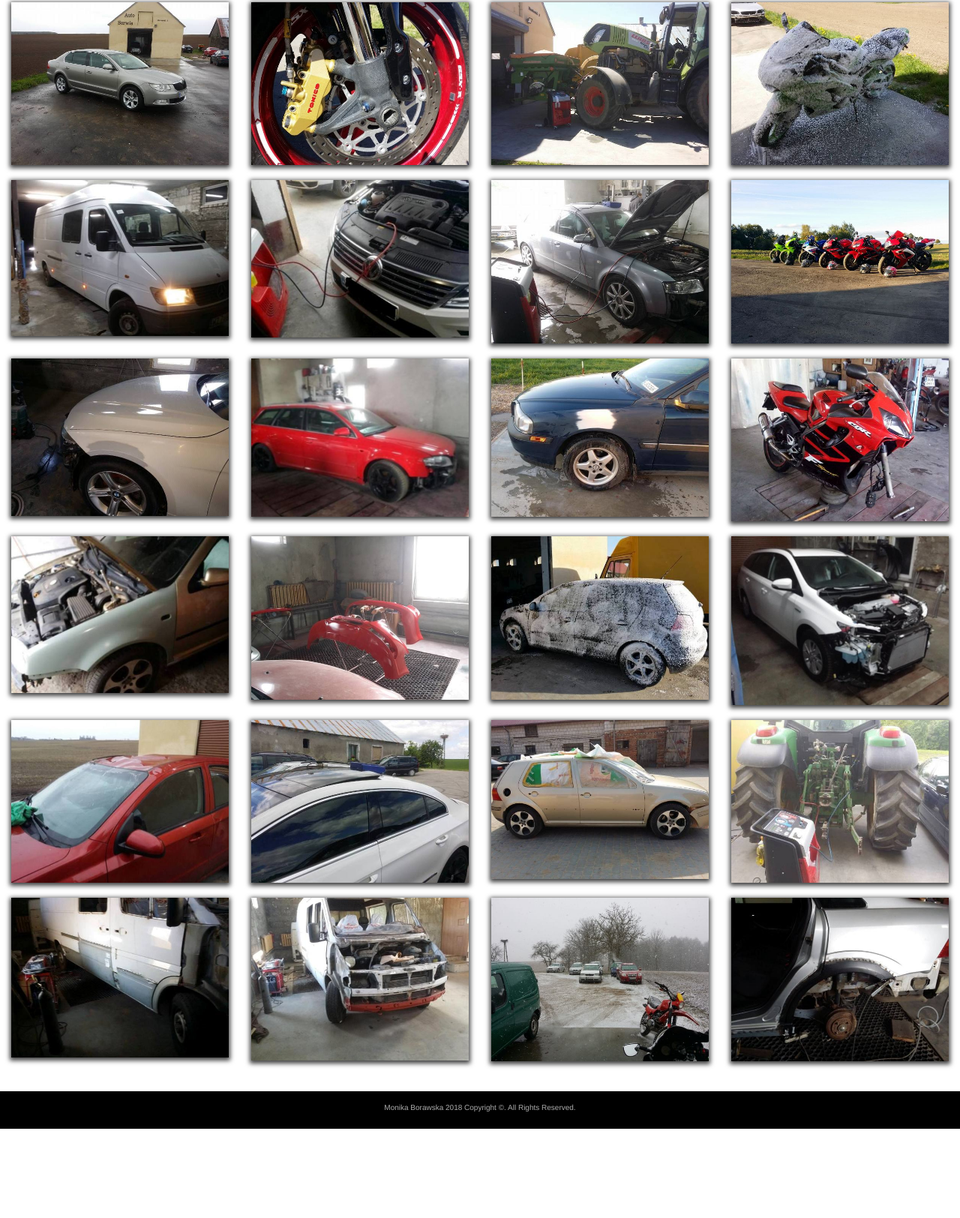
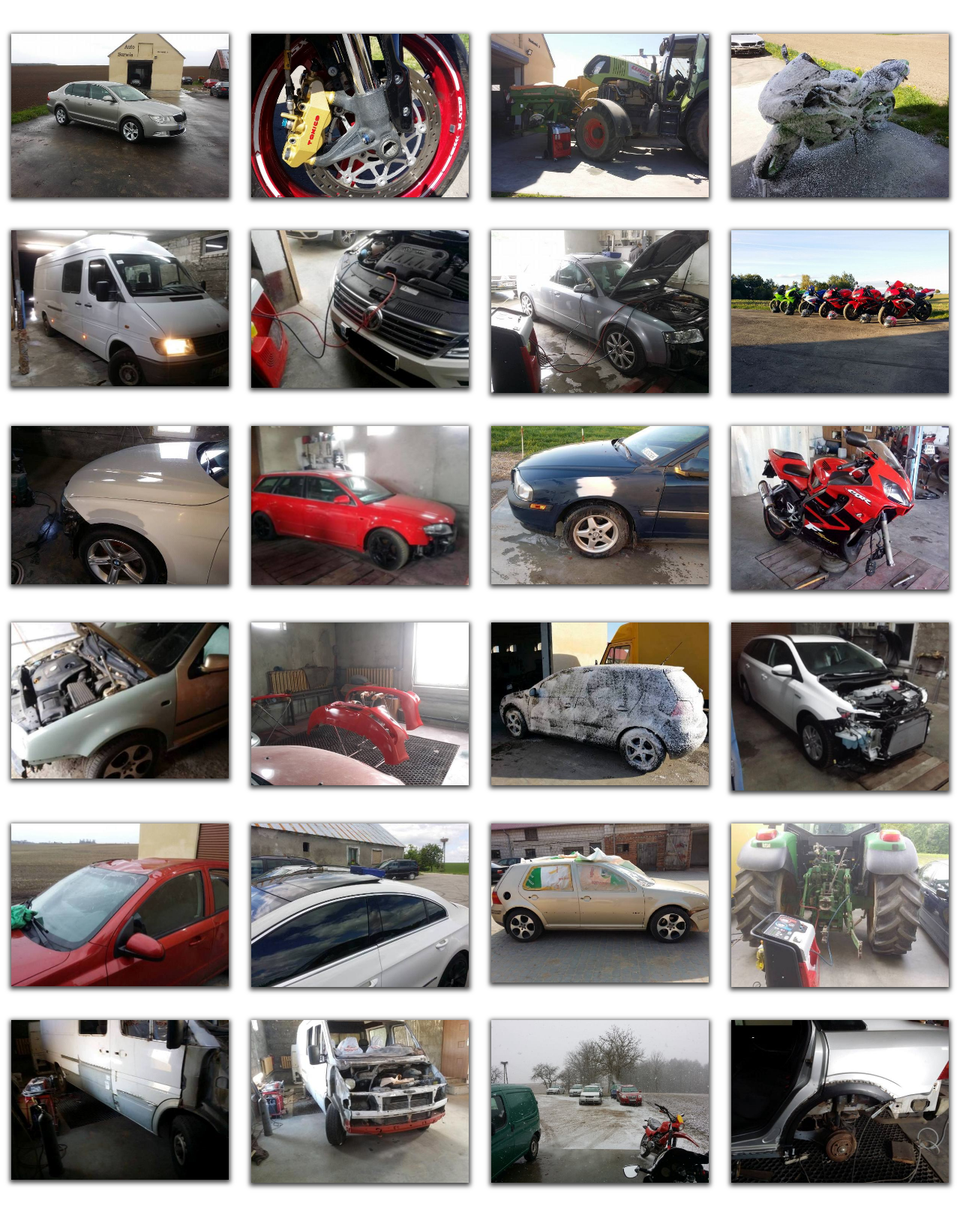
Before and after one commit to monikabor20/Autoserwis-Page, a plain HTML site: page galeria.html in a window 1280 px wide. Shown: the part 248-1872 px from the top of the page at 75% size. Before the commit the page ends 1753 px from the top, so only its background shows below. Drawn offline with nearby package versions, Linux system fonts and the light colour scheme.

Commit message:
Poprawki

```diff
--- a/galeria.html
+++ b/galeria.html
@@ -9,16 +9,28 @@
 
     <!-- Bootstrap CSS -->
     <link rel="stylesheet" type="text/css" href="style/stylesheet-galeria.css" />
-    <link rel="stylesheet" href="https://maxcdn.bootstrapcdn.com/bootstrap/4.0.0-beta.2/css/bootstrap.min.css" integrity="sha384-PsH8R72JQ3SOdhVi3uxftmaW6Vc51MKb0q5P2rRUpPvrszuE4W1povHYgTpBfshb" crossorigin="anonymous">
-    <link rel="stylesheet" href="https://maxcdn.bootstrapcdn.com/bootstrap/3.3.7/css/bootstrap.min.css">
+    <link rel="stylesheet" href="https://maxcdn.bootstrapcdn.com/bootstrap/4.0.0/css/bootstrap.min.css" integrity="sha384-Gn5384xqQ1aoWXA+058RXPxPg6fy4IWvTNh0E263XmFcJlSAwiGgFAW/dAiS6JXm" crossorigin="anonymous">
+    <link href="lightbox/css/lightbox.min.css" rel="stylesheet">
+    <link href="https://fonts.googleapis.com/css?family=Racing+Sans+One" rel="stylesheet">
 
-    <link href="https://fonts.googleapis.com/css?family=Racing+Sans+One" rel="stylesheet">
-    <link href="lightbox/css/lightbox.min.css" rel="stylesheet">
+    <!-- Global site tag (gtag.js) - Google Analytics -->
+    <script async src="https://www.googletagmanager.com/gtag/js?id=UA-113385519-1"></script>
+    <script>
+        window.dataLayer = window.dataLayer || [];
+
+        function gtag() {
+            dataLayer.push(arguments);
+        }
+        gtag('js', new Date());
+        gtag('config', 'UA-113385519-1');
+
+    </script>
 </head>
 
 <body>
     <nav class="navbar navbar-expand-md bg-dark navbar-dark navbar-fixed-top">
         <!-- Brand -->
+        <div class="container-fluid">
             <a class="navbar-brand" href="#">Auto-Serwis Paweł Wierszel</a>
 
             <!-- Toggler/collapsibe Button -->
@@ -28,7 +40,7 @@
 
             <!-- Navbar links -->
             <div class="collapse navbar-collapse" id="collapsibleNavbar">
-            <ul class="nav navbar-nav navbar-right">
+                <ul class="nav navbar-nav ml-auto">
                     <li class="nav-item">
                         <a class="nav-link" href="index.html">Strona główna</a>
                         <li class="nav-item">
@@ -42,144 +54,143 @@
                         </li>
                 </ul>
             </div>
+        </div>
     </nav>
 
-    <div class="container-fluid">
+    <div class="container-fluid content">
         <div class="row">
             <div class="header col-12">
                 <h3>Galeria</h3>
             </div>
         </div>
-        <div class="row">
-            <div class="small-images">
+        <div class="row text-center text-lg-left">
             <div class="col-md-3 col-sm-6 col-xs-6">
-                    <a href="foto/foto-galeria/duze-foto/foto-autoBG.jpg" data-lightbox="image-1" data-title="Autoserwis">
-                        <img class="img-responsive" src="foto/foto-galeria/male-foto/samoch%C3%B3d.jpg" />
+                <a href="foto/foto-galeria/duze-foto/foto-autoBG.jpg" class="d-block mb-4" data-lightbox="image-1" data-title="Autoserwis">
+                        <img class="img-fluid" src="foto/foto-galeria/male-foto/samoch%C3%B3d.jpg" />
                     </a>
             </div>
             <div class="col-md-3 col-sm-6 col-xs-6">
-                    <a href="foto/foto-galeria/duze-foto/ko%C5%82omotoru-BG.jpg" data-lightbox="image-1" data-title="Autoserwis">
-                       <img class="img-responsive" src="foto/foto-galeria/male-foto/ko%C5%82o%20motoru.jpg" />
+                <a href="foto/foto-galeria/duze-foto/ko%C5%82omotoru-BG.jpg" class="d-block mb-4" data-lightbox="image-1" data-title="Autoserwis">
+                       <img class="img-fluid" src="foto/foto-galeria/male-foto/ko%C5%82o%20motoru.jpg" />
                 </a>
             </div>
             <div class="col-md-3 col-sm-6 col-xs-6">
-                    <a href="foto/foto-galeria/duze-foto/maszyny%20rolnicze-BG.jpg" data-lightbox="image-1" data-title="Autoserwis">
-                       <img class="img-responsive" src="foto/foto-galeria/male-foto/maszyny%20rolnicze.jpg" />
+                <a href="foto/foto-galeria/duze-foto/maszyny%20rolnicze-BG.jpg" class="d-block mb-4" data-lightbox="image-1" data-title="Autoserwis">
+                       <img class="img-fluid" src="foto/foto-galeria/male-foto/maszyny%20rolnicze.jpg" />
                 </a>
             </div>
             <div class="col-md-3 col-sm-6 col-xs-6">
-                    <a href="foto/foto-galeria/duze-foto/motor%20w%20pianie-BG.jpg" data-lightbox="image-1" data-title="Autoserwis">
-                       <img class="img-responsive" src="foto/foto-galeria/male-foto/motor%20w%20pianie.jpg" />
+                <a href="foto/foto-galeria/duze-foto/motor%20w%20pianie-BG.jpg" class="d-block mb-4" data-lightbox="image-1" data-title="Autoserwis">
+                       <img class="img-fluid" src="foto/foto-galeria/male-foto/motor%20w%20pianie.jpg" />
                 </a>
             </div>
             <div class="col-md-3 col-sm-6 col-xs-6">
-                    <a href="foto/foto-galeria/duze-foto/bus-BG.jpg" data-lightbox="image-1" data-title="Autoserwis">
-                       <img class="img-responsive" src="foto/foto-galeria/male-foto/bus.jpg" />
+                <a href="foto/foto-galeria/duze-foto/bus-BG.jpg" class="d-block mb-4" data-lightbox="image-1" data-title="Autoserwis">
+                       <img class="img-fluid" src="foto/foto-galeria/male-foto/bus.jpg" />
                 </a>
             </div>
             <div class="col-md-3 col-sm-6 col-xs-6">
-                    <a href="foto/foto-galeria/duze-foto/naprawa%20BG.jpg" data-lightbox="image-1" data-title="Autoserwis">
-                       <img class="img-responsive" src="foto/foto-galeria/male-foto/naprawa.jpg" />
+                <a href="foto/foto-galeria/duze-foto/naprawa%20BG.jpg" class="d-block mb-4" data-lightbox="image-1" data-title="Autoserwis">
+                       <img class="img-fluid" src="foto/foto-galeria/male-foto/naprawa.jpg" />
                 </a>
             </div>
             <div class="col-md-3 col-sm-6 col-xs-6">
-                    <a href="foto/foto-galeria/duze-foto/samoch%C3%B3d%20naprawa-BG.jpg" data-lightbox="image-1" data-title="Autoserwis">
-                       <img class="img-responsive" src="foto/foto-galeria/male-foto/samoch%C3%B3d%20naprawa.jpg" />
+                <a href="foto/foto-galeria/duze-foto/samoch%C3%B3d%20naprawa-BG.jpg" class="d-block mb-4" data-lightbox="image-1" data-title="Autoserwis">
+                       <img class="img-fluid" src="foto/foto-galeria/male-foto/samoch%C3%B3d%20naprawa.jpg" />
                 </a>
             </div>
             <div class="col-md-3 col-sm-6 col-xs-6">
-                    <a href="foto/foto-galeria/duze-foto/motoryy-BG.jpg" data-lightbox="image-1" data-title="Autoserwis">
-                       <img class="img-responsive" src="foto/foto-galeria/male-foto/motoryy.jpg" />
+                <a href="foto/foto-galeria/duze-foto/motoryy-BG.jpg" class="d-block mb-4" data-lightbox="image-1" data-title="Autoserwis">
+                       <img class="img-fluid" src="foto/foto-galeria/male-foto/motoryy.jpg" />
                 </a>
             </div>
             <div class="col-md-3 col-sm-6 col-xs-6">
-                    <a href="foto/foto-galeria/duze-foto/blacharstwo%201.jpg" data-lightbox="image-1" data-title="Autoserwis">
-                       <img class="img-responsive" src="foto/foto-galeria/male-foto/blacharstwo%201.jpg" />
+                <a href="foto/foto-galeria/duze-foto/blacharstwo%201.jpg" class="d-block mb-4" data-lightbox="image-1" data-title="Autoserwis">
+                       <img class="img-fluid" src="foto/foto-galeria/male-foto/blacharstwo%201.jpg" />
                 </a>
             </div>
             <div class="col-md-3 col-sm-6 col-xs-6">
-                    <a href="foto/foto-galeria/duze-foto/blacharstwo%20czerwone%20auto.jpg" data-lightbox="image-1" data-title="Autoserwis">
-                       <img class="img-responsive" src="foto/foto-galeria/male-foto/blacharstwo%20czerwone%20auto.jpg" />
+                <a href="foto/foto-galeria/duze-foto/blacharstwo%20czerwone%20auto.jpg" class="d-block mb-4" data-lightbox="image-1" data-title="Autoserwis">
+                       <img class="img-fluid" src="foto/foto-galeria/male-foto/blacharstwo%20czerwone%20auto.jpg" />
                 </a>
             </div>
             <div class="col-md-3 col-sm-6 col-xs-6">
-                    <a href="foto/foto-galeria/duze-foto/blacharstwo.jpg" data-lightbox="image-1" data-title="Autoserwis">
-                       <img class="img-responsive" src="foto/foto-galeria/male-foto/blacharstwo.jpg" />
+                <a href="foto/foto-galeria/duze-foto/blacharstwo.jpg" class="d-block mb-4" data-lightbox="image-1" data-title="Autoserwis">
+                       <img class="img-fluid" src="foto/foto-galeria/male-foto/blacharstwo.jpg" />
                 </a>
             </div>
             <div class="col-md-3 col-sm-6 col-xs-6">
-                    <a href="foto/foto-galeria/duze-foto/motor%20bez%20kola.jpg" data-lightbox="image-1" data-title="Autoserwis">
-                       <img class="img-responsive" src="foto/foto-galeria/male-foto/motor%20bez%20kola.jpg" />
+                <a href="foto/foto-galeria/duze-foto/motor%20bez%20kola.jpg" class="d-block mb-4" data-lightbox="image-1" data-title="Autoserwis">
+                       <img class="img-fluid" src="foto/foto-galeria/male-foto/motor%20bez%20kola.jpg" />
                 </a>
             </div>
             <div class="col-md-3 col-sm-6 col-xs-6">
-                    <a href="foto/foto-galeria/duze-foto/auto%20maska.jpg" data-lightbox="image-1" data-title="Autoserwis">
-                       <img class="img-responsive" src="foto/foto-galeria/male-foto/auto%20maska.jpg" />
+                <a href="foto/foto-galeria/duze-foto/auto%20maska.jpg" class="d-block mb-4" data-lightbox="image-1" data-title="Autoserwis">
+                       <img class="img-fluid" src="foto/foto-galeria/male-foto/auto%20maska.jpg" />
                 </a>
             </div>
             <div class="col-md-3 col-sm-6 col-xs-6">
-                    <a href="foto/foto-galeria/duze-foto/czerwone%20zderzaki.jpg" data-lightbox="image-1" data-title="Autoserwis">
-                       <img class="img-responsive" src="foto/foto-galeria/male-foto/czerwone%20zderzaki.jpg" />
+                <a href="foto/foto-galeria/duze-foto/czerwone%20zderzaki.jpg" class="d-block mb-4" data-lightbox="image-1" data-title="Autoserwis">
+                       <img class="img-fluid" src="foto/foto-galeria/male-foto/czerwone%20zderzaki.jpg" />
                 </a>
             </div>
             <div class="col-md-3 col-sm-6 col-xs-6">
-                    <a href="foto/foto-galeria/duze-foto/mycie%20auta.jpg" data-lightbox="image-1" data-title="Autoserwis">
-                       <img class="img-responsive" src="foto/foto-galeria/male-foto/mycie%20auta.jpg" />
+                <a href="foto/foto-galeria/duze-foto/mycie%20auta.jpg" class="d-block mb-4" data-lightbox="image-1" data-title="Autoserwis">
+                       <img class="img-fluid" src="foto/foto-galeria/male-foto/mycie%20auta.jpg" />
                 </a>
             </div>
             <div class="col-md-3 col-sm-6 col-xs-6">
-                    <a href="foto/foto-galeria/duze-foto/auto%20po%20wypadku.jpg" data-lightbox="image-1" data-title="Autoserwis">
-                       <img class="img-responsive" src="foto/foto-galeria/male-foto/auto%20po%20wypadku.jpg" />
+                <a href="foto/foto-galeria/duze-foto/auto%20po%20wypadku.jpg" class="d-block mb-4" data-lightbox="image-1" data-title="Autoserwis">
+                       <img class="img-fluid" src="foto/foto-galeria/male-foto/auto%20po%20wypadku.jpg" />
                 </a>
             </div>
 
             <div class="col-md-3 col-sm-6 col-xs-6">
-                    <a href="foto/foto-galeria/duze-foto/bordowe.jpg" data-lightbox="image-1" data-title="Autoserwis">
-                       <img class="img-responsive" src="foto/foto-galeria/male-foto/bordowe.jpg" />
+                <a href="foto/foto-galeria/duze-foto/bordowe.jpg" class="d-block mb-4" data-lightbox="image-1" data-title="Autoserwis">
+                       <img class="img-fluid" src="foto/foto-galeria/male-foto/bordowe.jpg" />
                 </a>
             </div>
 
             <div class="col-md-3 col-sm-6 col-xs-6">
-                    <a href="foto/foto-galeria/duze-foto/auto%201.jpg" data-lightbox="image-1" data-title="Autoserwis">
-                       <img class="img-responsive" src="foto/foto-galeria/male-foto/auto%201.jpg" />
+                <a href="foto/foto-galeria/duze-foto/auto%201.jpg" class="d-block mb-4" data-lightbox="image-1" data-title="Autoserwis">
+                       <img class="img-fluid" src="foto/foto-galeria/male-foto/auto%201.jpg" />
                 </a>
             </div>
 
             <div class="col-md-3 col-sm-6 col-xs-6">
-                    <a href="foto/foto-galeria/duze-foto/auto%202.jpg" data-lightbox="image-1" data-title="Autoserwis">
-                       <img class="img-responsive" src="foto/foto-galeria/male-foto/auto%202.jpg" />
+                <a href="foto/foto-galeria/duze-foto/auto%202.jpg" class="d-block mb-4" data-lightbox="image-1" data-title="Autoserwis">
+                       <img class="img-fluid" src="foto/foto-galeria/male-foto/auto%202.jpg" />
                 </a>
             </div>
 
             <div class="col-md-3 col-sm-6 col-xs-6">
-                    <a href="foto/foto-galeria/duze-foto/traktor2.jpg" data-lightbox="image-1" data-title="Autoserwis">
-                       <img class="img-responsive" src="foto/foto-galeria/male-foto/traktor2.jpg" />
+                <a href="foto/foto-galeria/duze-foto/traktor2.jpg" class="d-block mb-4" data-lightbox="image-1" data-title="Autoserwis">
+                       <img class="img-fluid" src="foto/foto-galeria/male-foto/traktor2.jpg" />
                 </a>
             </div>
 
             <div class="col-md-3 col-sm-6 col-xs-6">
-                    <a href="foto/foto-galeria/duze-foto/bus3.jpg" data-lightbox="image-1" data-title="Autoserwis">
-                       <img class="img-responsive" src="foto/foto-galeria/male-foto/bus3.jpg"/>
+                <a href="foto/foto-galeria/duze-foto/bus3.jpg" class="d-block mb-4" data-lightbox="image-1" data-title="Autoserwis">
+                       <img class="img-fluid" src="foto/foto-galeria/male-foto/bus3.jpg"/>
                 </a>
             </div>
 
             <div class="col-md-3 col-sm-6 col-xs-6">
-                    <a href="foto/foto-galeria/duze-foto/bus%20po%20wypadku.jpg" data-lightbox="image-1" data-title="Autoserwis">
-                       <img class="img-responsive" src="foto/foto-galeria/male-foto/bus%20po%20wypadku.jpg"/>
+                <a href="foto/foto-galeria/duze-foto/bus%20po%20wypadku.jpg" class="d-block mb-4" data-lightbox="image-1" data-title="Autoserwis">
+                       <img class="img-fluid" src="foto/foto-galeria/male-foto/bus%20po%20wypadku.jpg"/>
                 </a>
             </div>
 
             <div class="col-md-3 col-sm-6 col-xs-6">
-                    <a href="foto/foto-galeria/duze-foto/samochody%20zima.jpg" data-lightbox="image-1" data-title="Autoserwis">
-                       <img class="img-responsive" src="foto/foto-galeria/male-foto/samochody%20zima.jpg"/>
+                <a href="foto/foto-galeria/duze-foto/samochody%20zima.jpg" class="d-block mb-4" data-lightbox="image-1" data-title="Autoserwis">
+                       <img class="img-fluid" src="foto/foto-galeria/male-foto/samochody%20zima.jpg"/>
                 </a>
             </div>
 
             <div class="col-md-3 col-sm-6 col-xs-6">
-                    <a href="foto/foto-galeria/duze-foto/bez%20kola.jpg" data-lightbox="image-1" data-title="Autoserwis">
-                       <img class="img-responsive" src="foto/foto-galeria/male-foto/bez%20kola.jpg"/>
+                <a href="foto/foto-galeria/duze-foto/bez%20kola.jpg" class="d-block mb-4" data-lightbox="image-1" data-title="Autoserwis">
+                       <img class="img-fluid" src="foto/foto-galeria/male-foto/bez%20kola.jpg"/>
                 </a>
-                </div>
             </div>
         </div>
     </div>
@@ -187,9 +198,8 @@
     <footer class="text-center col-12">
         <p>Monika Borawska 2018 Copyright ©. All Rights Reserved.</p>
     </footer>
-    <script src="https://ajax.googleapis.com/ajax/libs/jquery/3.2.1/jquery.min.js"></script>
-    <script src="https://maxcdn.bootstrapcdn.com/bootstrap/3.3.7/js/bootstrap.min.js"></script>
-    <script type="text/javascript" src="javascript/javascript.js"></script>
+    <script src="https://code.jquery.com/jquery-3.2.1.min.js"></script>
+    <script src="https://maxcdn.bootstrapcdn.com/bootstrap/4.0.0/js/bootstrap.min.js" integrity="sha384-JZR6Spejh4U02d8jOt6vLEHfe/JQGiRRSQQxSfFWpi1MquVdAyjUar5+76PVCmYl" crossorigin="anonymous"></script>
     <script src="lightbox/js/lightbox.min.js"></script>
 </body>
 
--- a/style/stylesheet-galeria.css
+++ b/style/stylesheet-galeria.css
@@ -31,7 +31,7 @@ body {
     background-color: #c14e4e;
 }
 
-.container-fluid {
+.content {
     padding: 80px 0px 20px 0px;
     min-height: 100%;
     position: relative;
--- a/style/stylesheet-uslugi.css
+++ b/style/stylesheet-uslugi.css
@@ -60,7 +60,7 @@
     padding-bottom: 30px;
 }
 
-.img-responsive {
+.img-fluid {
     margin-bottom: auto;
     margin-top: auto;
     border-bottom-right-radius: 25px;
@@ -89,7 +89,7 @@ footer p {
         text-align: justify;
     }
 
-    .img-responsive {
+    .img-fluid {
         padding-top: 20px;
     }
 
@@ -101,7 +101,7 @@ footer p {
 
 @media only screen and (max-width: 768px) {
 
-    .img-responsive {
+    .img-fluid {
         padding-bottom: 20px;
     }
 
```
Also changed, not shown: index.html (+22 -29 lines), kontakt.html (+19 -6 lines), style/stylesheet-glowne.css (+18 -9 lines), uslugi.html (+36 -37 lines). Lines whose indentation alone changed are shown as unchanged.
